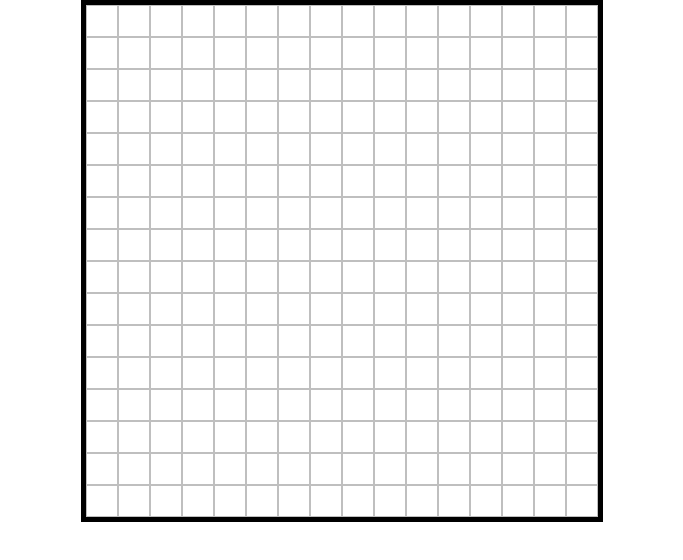
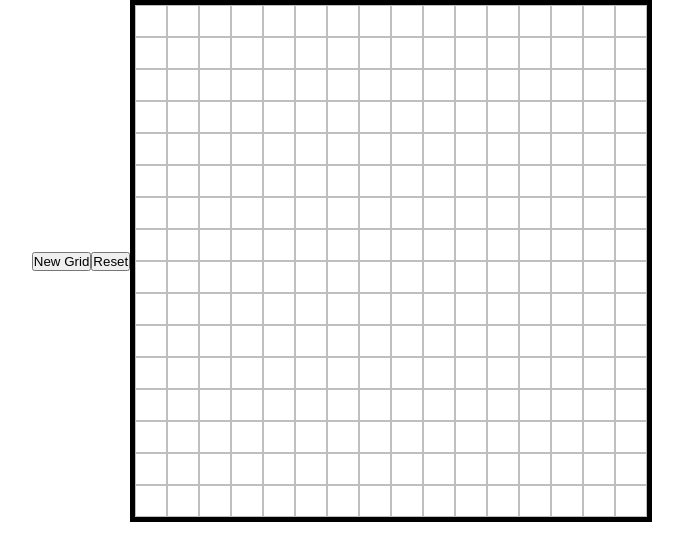
Before and after one commit to marshmallowsquish/etch-a-sketch, a plain HTML site: page index.html in a window 1280 px wide. Shown: the whole page, without its empty margins (298-981 px from the left). Drawn offline with Linux system fonts and the light colour scheme.

Commit message:
Add new grid and reset buttons

```diff
--- a/index.html
+++ b/index.html
@@ -7,6 +7,8 @@
   </head>
 
   <body>
+    <button id="new-grid-button">New Grid</button>
+    <button id="reset-button">Reset</button>
     <div id="grid-container"></div>
 
     <script src="script.js"></script>
```
